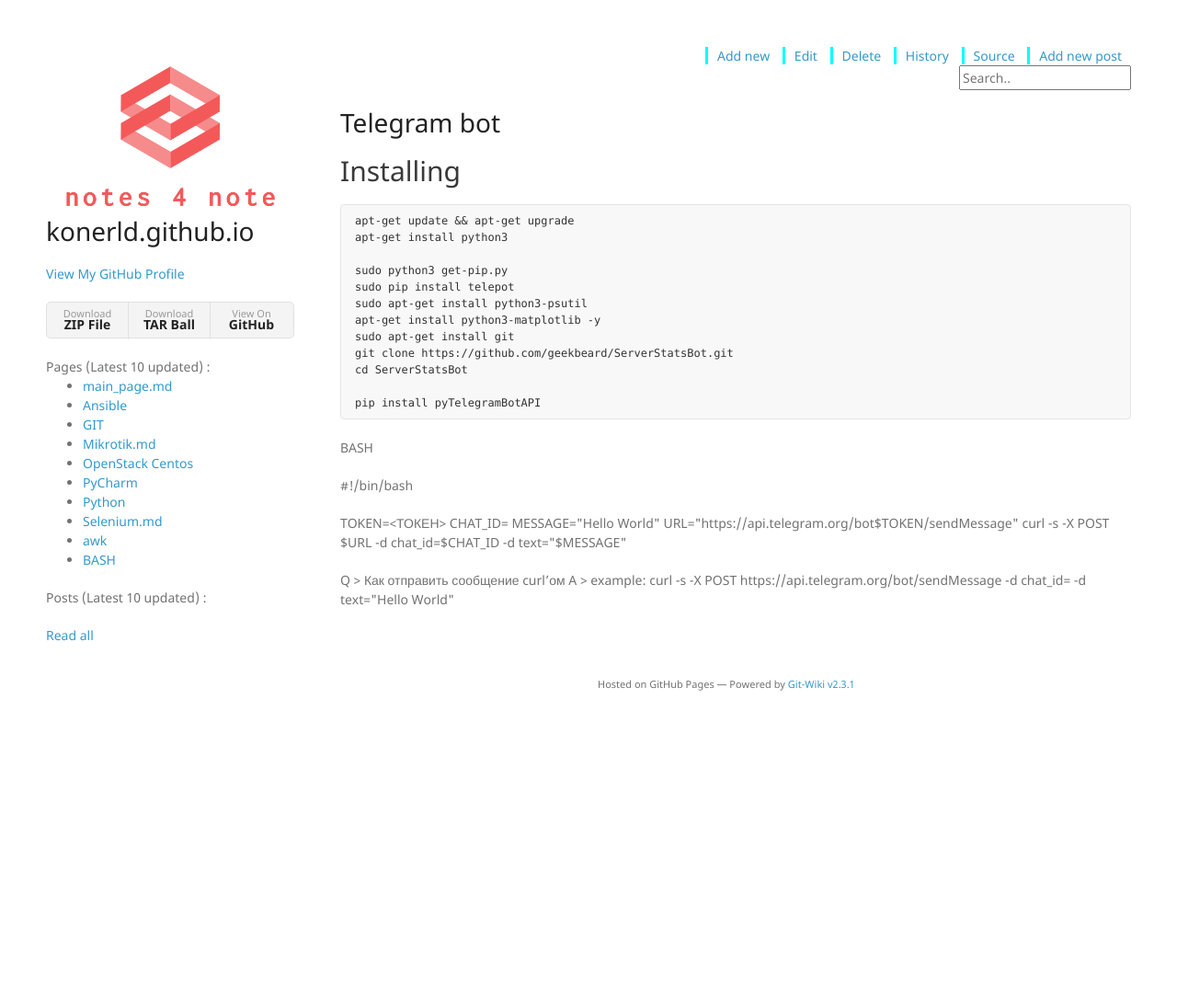
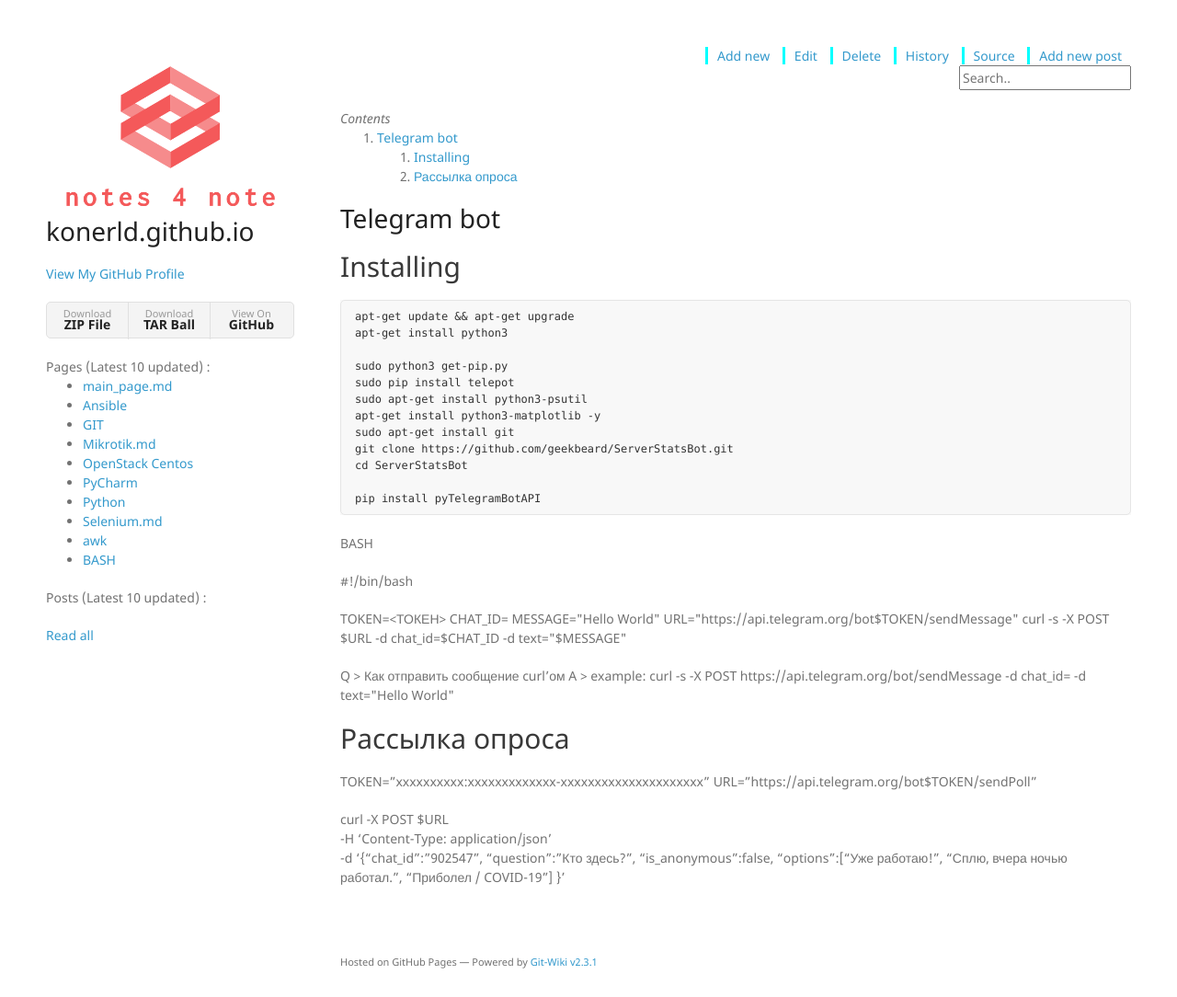
Before and after one commit to konerld/konerld.github.io, a Jekyll site: the page built from wiki/telegram_bot.md, in a window 1280 px wide. Shown: the whole page at 92% size. Built offline with Jekyll 4.4.1, drawn with Linux system fonts in a browser that asks for light colours; nearby versions of some CDN libraries; our own code applies the rules of GitHub Pages for plain Markdown files; the repository's description, which GitHub fills in, is left out; before the commit the page ends 900 px from its top, so only the background shows below that.

Commit message:
telegram how to push poll

```diff
--- a/wiki/telegram_bot.md
+++ b/wiki/telegram_bot.md
@@ -32,3 +32,19 @@
 Q > Как отправить сообщение curl'ом
 A > example:
     curl -s -X POST https://api.telegram.org/bot<TOKEN>/sendMessage -d chat_id=<CHAT_id> -d text="Hello World"
+
+
+## Рассылка опроса
+
+TOKEN="xxxxxxxxxx:xxxxxxxxxxxxx-xxxxxxxxxxxxxxxxxxxxx"
+URL="https://api.telegram.org/bot$TOKEN/sendPoll"
+
+curl -X POST $URL \
+-H 'Content-Type: application/json' \
+-d '{"chat_id":"902547",
+     "question":"Кто здесь?",
+     "is_anonymous":false,
+     "options":["Уже работаю!",
+                "Сплю, вчера ночью работал.",
+                "Приболел / COVID-19"]
+     }'
```
